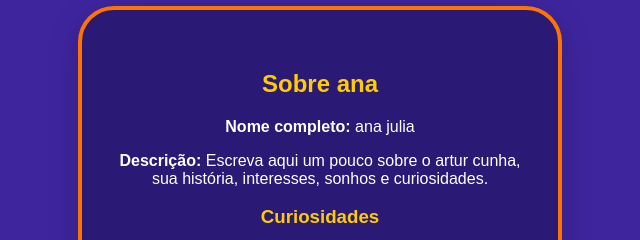
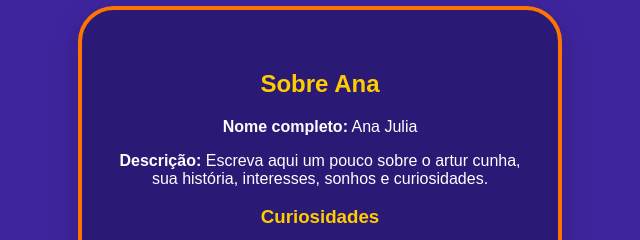
Before and after one commit to pjobimalves2-gif/meu_novo_site, a plain HTML site: page projeto_site/links/ana_julia.html in a window 1280 px wide. Shown: the part 174-414 px from the top of the page, 320-960 px from the left. Drawn offline with Linux system fonts and the light colour scheme.

Commit message:
arrumei um erro de ortografia da Ana

```diff
--- a/projeto_site/links/ana_julia.html
+++ b/projeto_site/links/ana_julia.html
@@ -13,8 +13,8 @@
   <main>
     <section class="bio-container">
       <img src="../imagens/pedro.jpg" alt="Foto de ana_julia" class="bio-foto" onerror="this.style.display='none'">
-      <h2>Sobre ana</h2>
-      <p><strong>Nome completo:</strong> ana julia</p>
+      <h2>Sobre Ana</h2>
+      <p><strong>Nome completo:</strong> Ana Julia</p>
       <p><strong>Descrição:</strong> Escreva aqui um pouco sobre o artur cunha, sua história, interesses, sonhos e curiosidades.</p>
       <h3>Curiosidades</h3>
       Nome: Ana Júlia
```
